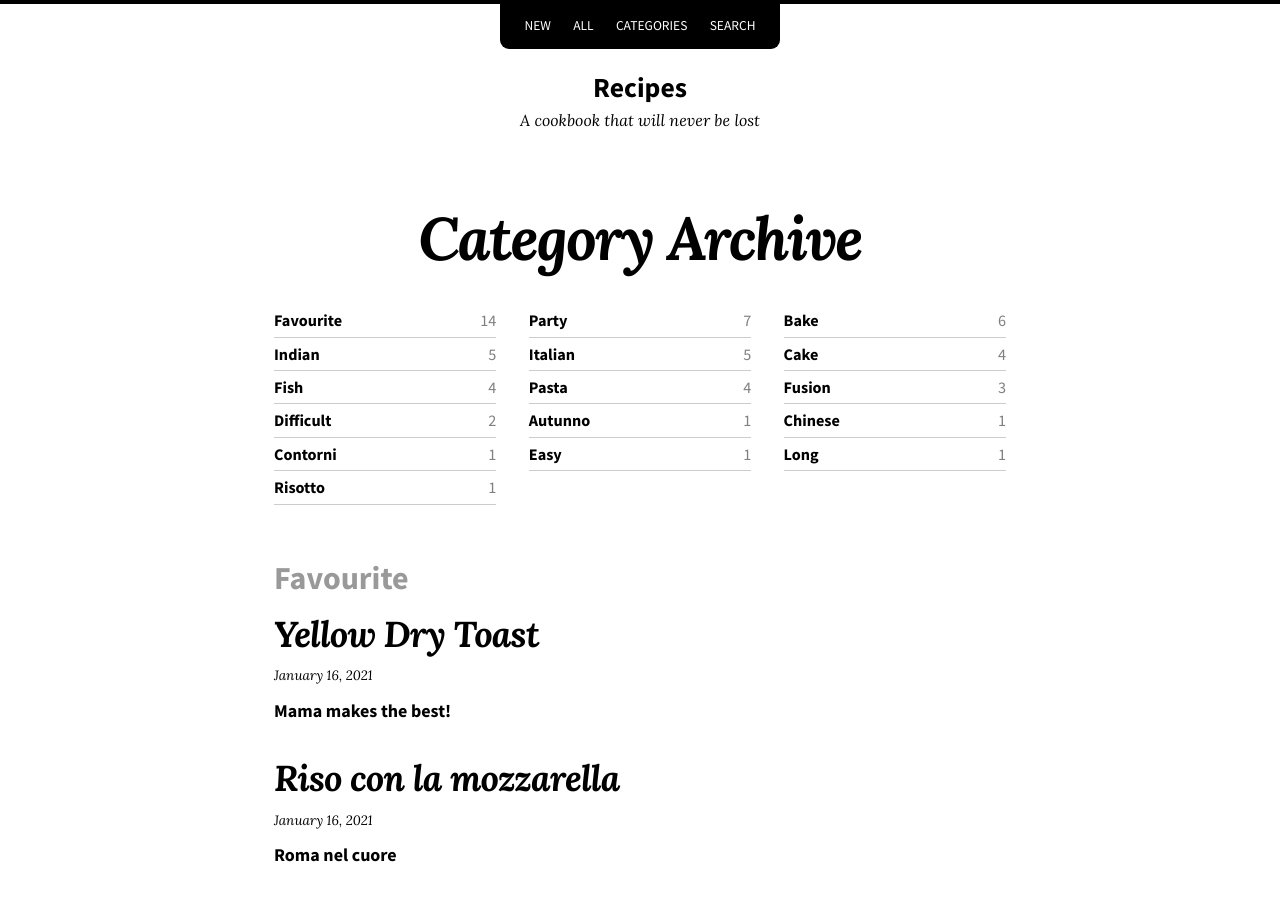
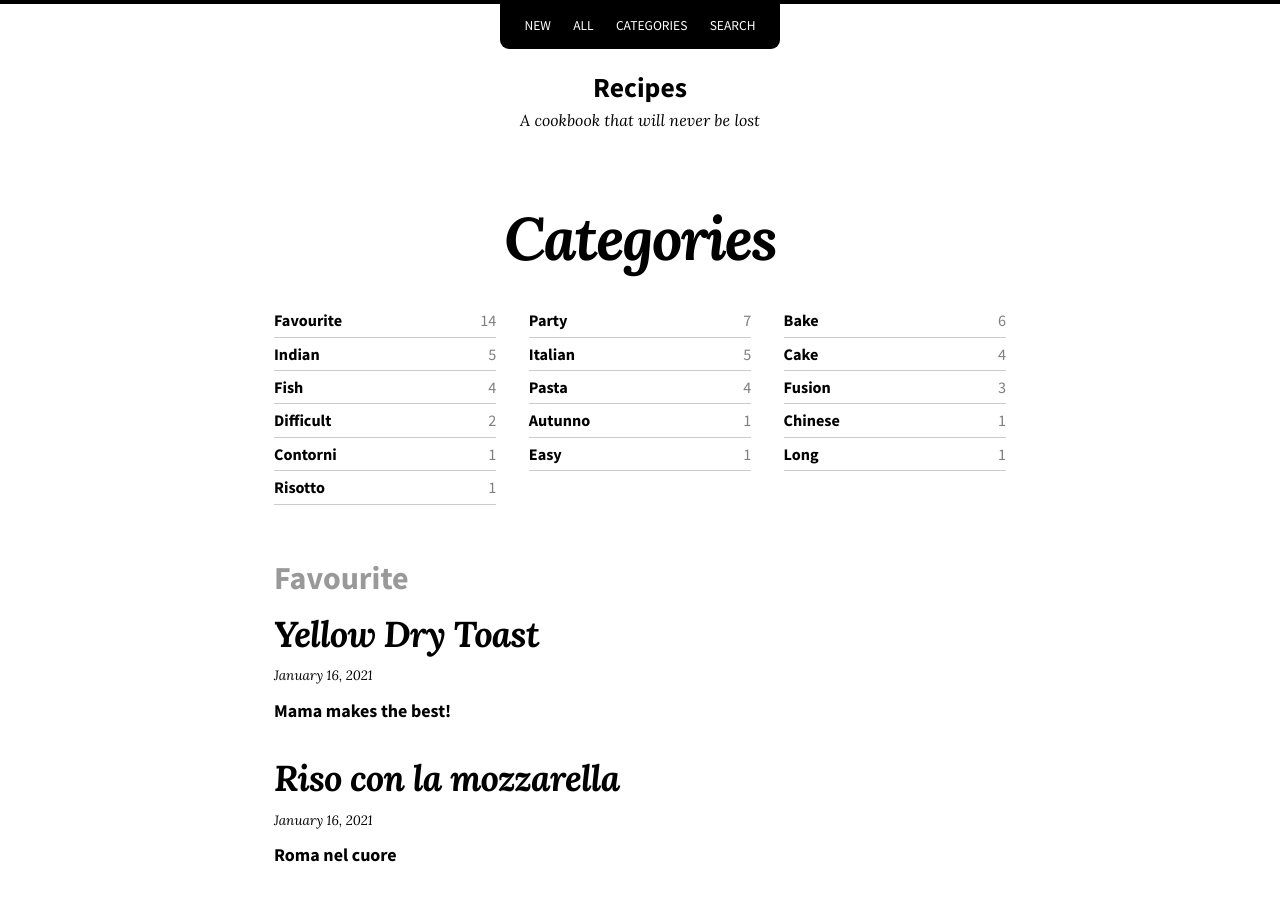
Before and after one commit to fraterenz/recipes, a Jekyll site: the page built from categories.md, in a window 1280 px wide and 900 px high. Built offline with Jekyll 4.4.1, drawn with Linux system fonts in a browser that asks for light colours; nearby versions of some CDN libraries.

Commit message:
change category title from Category Archive to Categories

```diff
--- a/categories.md
+++ b/categories.md
@@ -1,5 +1,5 @@
 ---
-title: Category Archive
+title: Categories
 layout: categories
 permalink: /categories/
 show_excerpts: true
```
